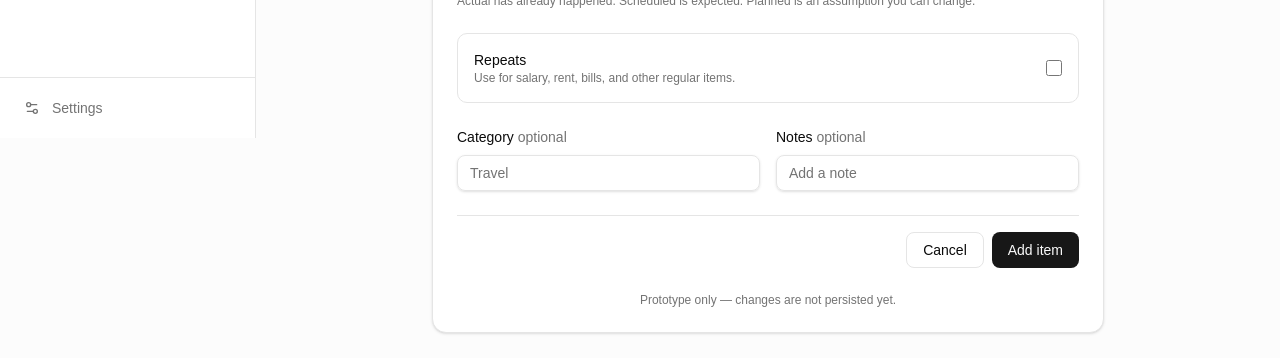
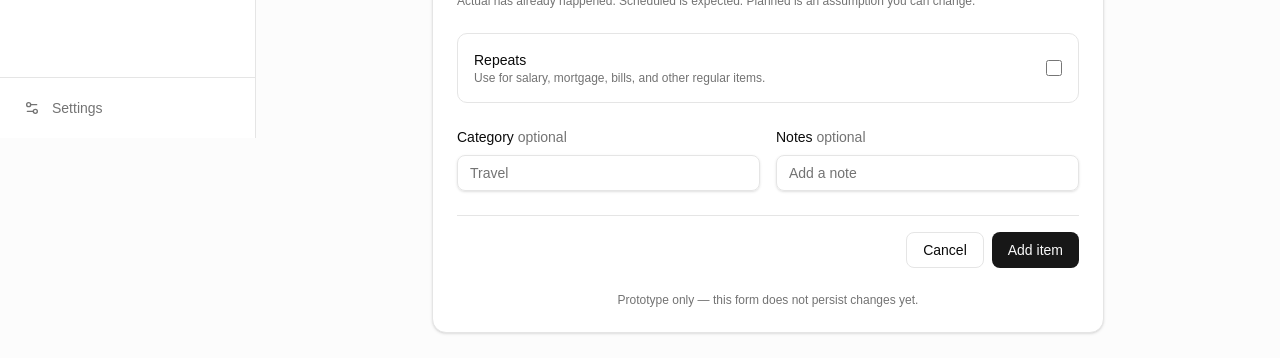
Before and after one commit to stanxaf/cashflow, a Next.js app: page /items/new in a window 1280 px wide. Shown: the part 662-1020 px from the top of the page. Built offline with nearby package versions, Linux system fonts and the light colour scheme.

Commit message:
Return item flow to upcoming timeline

```diff
--- a/src/components/financial-item-form.tsx
+++ b/src/components/financial-item-form.tsx
@@ -16,7 +16,7 @@ export function FinancialItemForm({ item }: { item?: FinancialEvent }) {
   const selectClass = "h-9 w-full rounded-md border border-input bg-background px-3 text-sm focus-visible:outline-none focus-visible:ring-2 focus-visible:ring-ring";
 
   return (
-    <form className="space-y-6" onSubmit={(event) => { event.preventDefault(); router.push("/plan"); }}>
+    <form className="space-y-6" onSubmit={(event) => { event.preventDefault(); router.push("/upcoming"); }}>
       <div className="grid grid-cols-3 gap-2 rounded-lg bg-muted p-1">
         {(["expense", "income", "transfer"] as EventType[]).map((value) => (
           <button type="button" key={value} onClick={() => setType(value)} className={`rounded-md px-3 py-2 text-sm font-medium capitalize ${type === value ? "bg-background shadow-sm" : "text-muted-foreground"}`}>{value}</button>
@@ -49,7 +49,7 @@ export function FinancialItemForm({ item }: { item?: FinancialEvent }) {
       </div>
 
       <label className="flex items-center justify-between gap-4 rounded-lg border p-4">
-        <span><span className="block text-sm font-medium">Repeats</span><span className="block text-xs text-muted-foreground">Use for salary, rent, bills, and other regular items.</span></span>
+        <span><span className="block text-sm font-medium">Repeats</span><span className="block text-xs text-muted-foreground">Use for salary, mortgage, bills, and other regular items.</span></span>
         <input type="checkbox" checked={repeat} onChange={(event) => setRepeat(event.target.checked)} className="h-4 w-4" />
       </label>
 
@@ -64,7 +64,7 @@ export function FinancialItemForm({ item }: { item?: FinancialEvent }) {
         <Button type="button" variant="outline" onClick={() => router.back()}>Cancel</Button>
         <Button type="submit">{item ? "Save changes" : "Add item"}</Button>
       </div>
-      <p className="text-center text-xs text-muted-foreground">Prototype only — changes are not persisted yet.</p>
+      <p className="text-center text-xs text-muted-foreground">Prototype only — this form does not persist changes yet.</p>
     </form>
   );
 }
```
